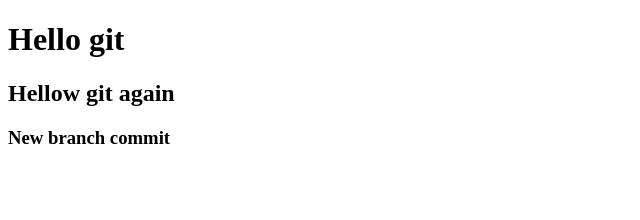
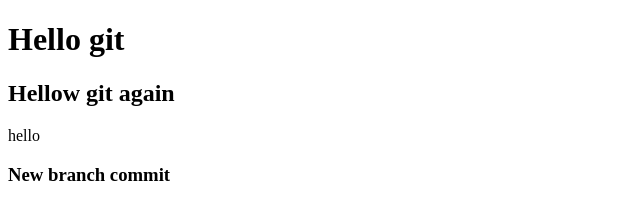
Before and after one commit to narozhnov/fe22_gitLesson, a plain HTML site: page index.html in a window 1280 px wide. Shown: the whole page, without its empty margins (0-640 px from the left). Drawn offline with Linux system fonts and the light colour scheme.

Commit message:
Update index.html

```diff
--- a/index.html
+++ b/index.html
@@ -7,7 +7,8 @@
 <body>
     <h1>Hello git</h1>
     <h2>Hellow git again</h2>
-
+<div>hello
+</div>
     <h3>New branch commit</h3>
 </body>
 </html>
```
